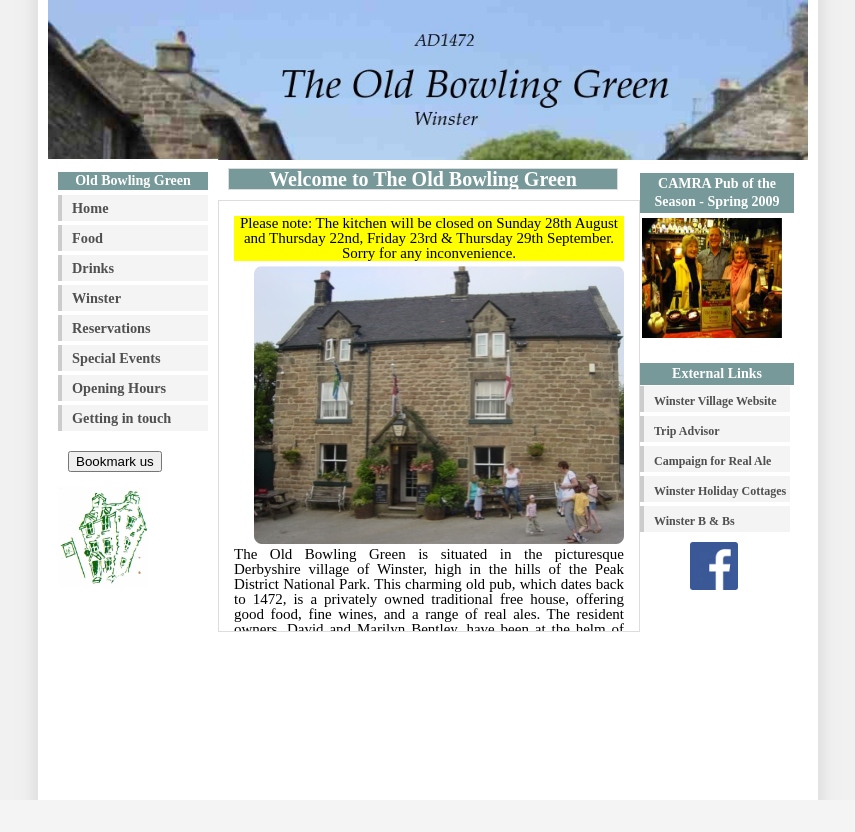
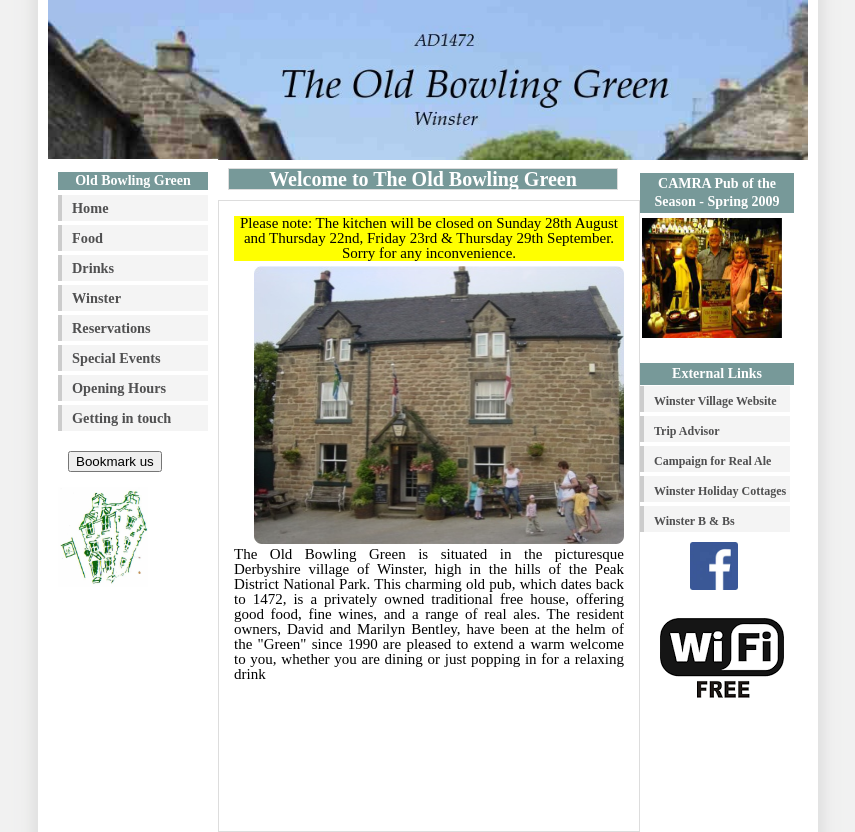
Before and after one commit to subnova/legacy-obg, a PHP site: page / in a window 1280 px wide. Shown: the whole page, without its empty margins (212-1067 px from the left). Before the commit the page ends 800 px from the top, so only its background shows below. Run offline with PHP 8.4, Linux system fonts and the light colour scheme; data that the repository does not hold is empty; some libraries are stand-ins or nearby versions.

Commit message:
added wifi logo

```diff
--- a/index.php
+++ b/index.php
@@ -60,6 +60,10 @@
      <div class="fb-like" data-href="https://www.facebook.com/The-Old-Bowling-Green-187827484640461/?fref=ts" data-layout="box_count" data-action="like" data-show-faces="true" data-share="true"></div>
    </div>
 
+  <div class="wifi">
+    <img src="wifi-free.png" alt="free wifi"/>
+  </div>
+
    </div>
 
    <?php include 'bottommenu.php'; ?>
--- a/obg.css
+++ b/obg.css
@@ -79,6 +79,10 @@ h3 {
 }
 #rpanel .cmlogo {
   margin-top: 20px;
+  height: 140px;
+  margin-left: 20px;
+}
+#rpanel .wifi {
   height: 140px;
   margin-left: 20px;
 }
@@ -215,7 +219,7 @@ h3 {
   width: 390px;
   background-color: #ffffff;
   font-size: 15px;
-  height: 400px;
+  height: 600px;
   margin-top: 0px;
   overflow: auto;
 }
```
Also changed, not shown: wifi-free.png (added).
